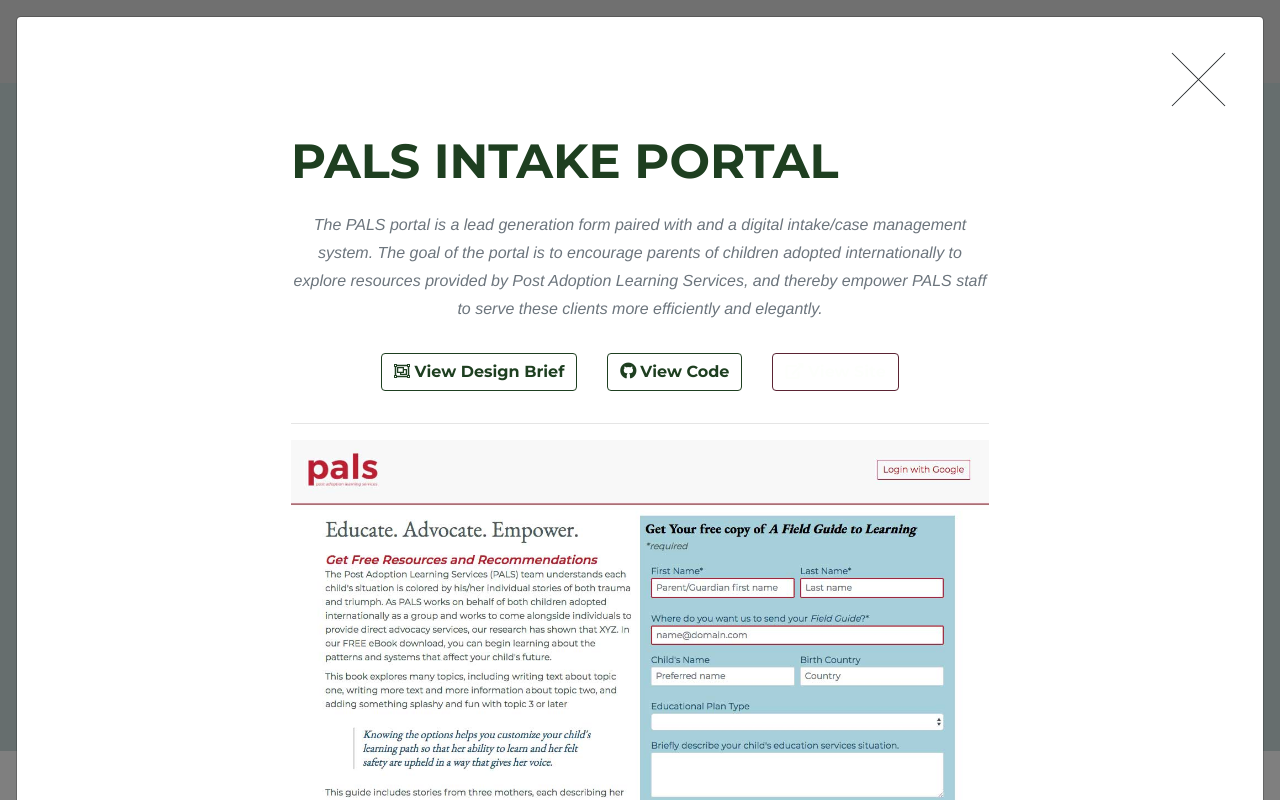
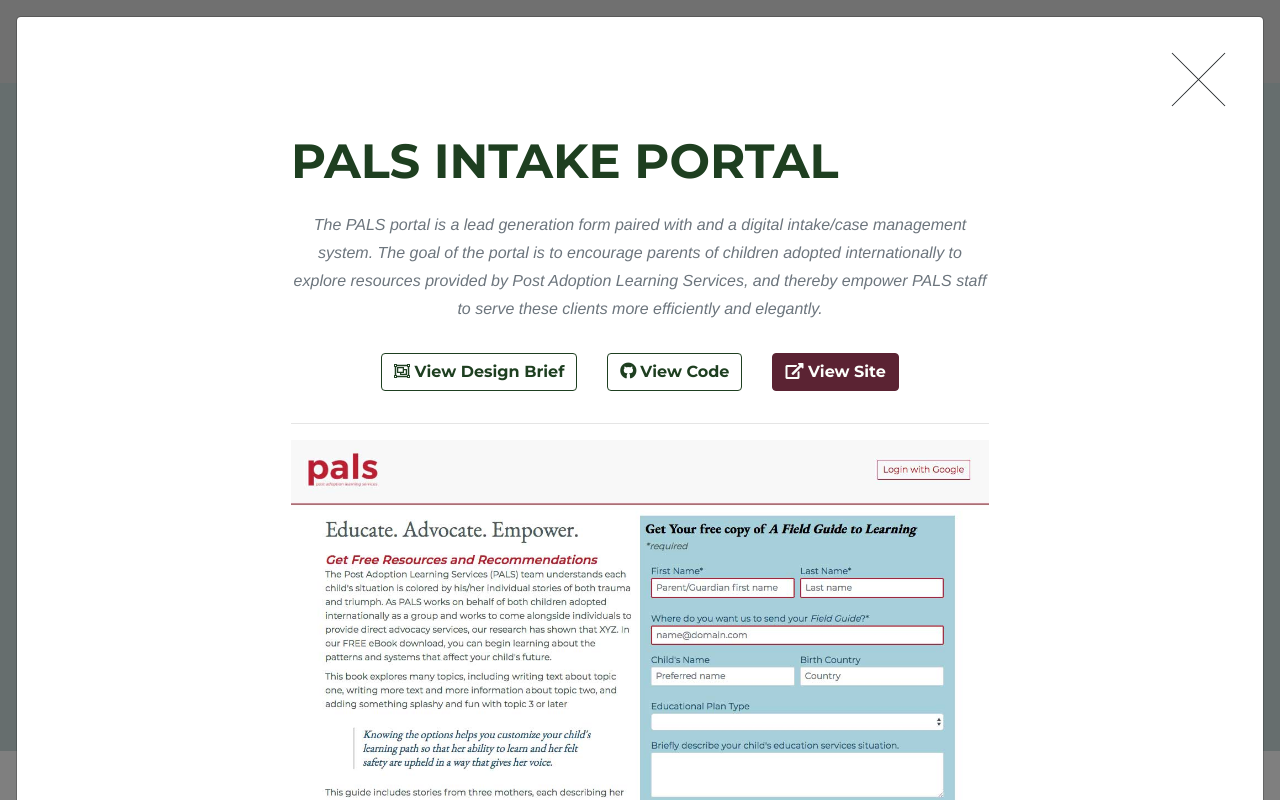
Before and after one commit to melissawheatley/melissawheatley.github.io, a plain HTML site: page index.html in a window 1280 px wide. Both pictures are taken after a click on the link 355 px from the left and 2498 px from the top of the page. Shown: the part 2098-2898 px from the top of the page. Drawn offline with nearby package versions, Linux system fonts and the light colour scheme; files that its build step writes are made by us from their sources; a web font is replaced by a local one.

Commit message:
update button color for midstone site

```diff
--- a/index.html
+++ b/index.html
@@ -442,7 +442,7 @@
                       </div>
                     <div class="col-auto mb-3"><button class="btn btn-outline-primary"><a href="https://github.com/melissawheatley/capstone-PALS-intake" target="_blank"><i class="fab fa-github"></i> View Code</a></button>
                     </div>
-                    <div class="col-auto mb-3 "><button class="btn btn-outline-secondary"><a href="/capstone-PALS-intake/" target="_blank"><i class="fas fa-external-link-alt"></i> View Site</a></button>
+                    <div class="col-auto mb-3 "><button class="btn btn-primary"><a href="/capstone-PALS-intake/" target="_blank"><i class="fas fa-external-link-alt"></i> View Site</a></button>
                     </div>
 
                   </div>
```
